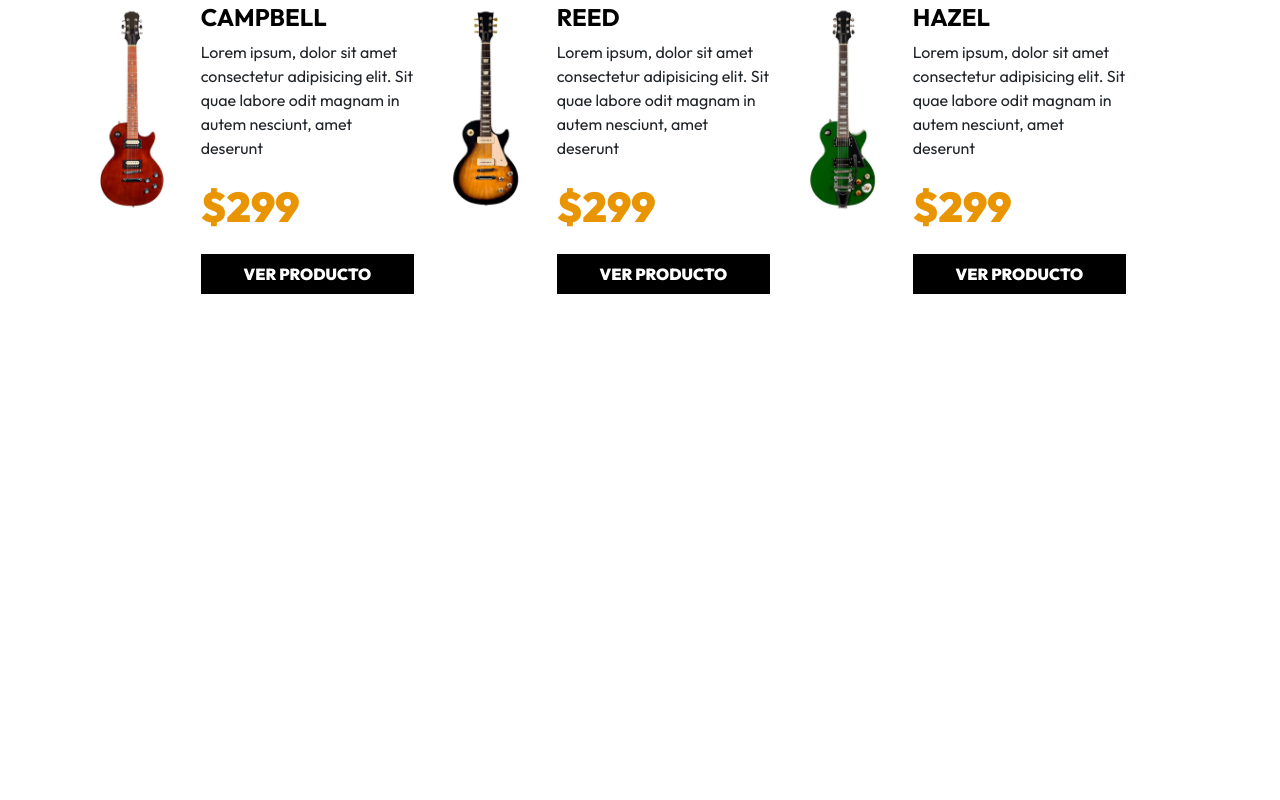
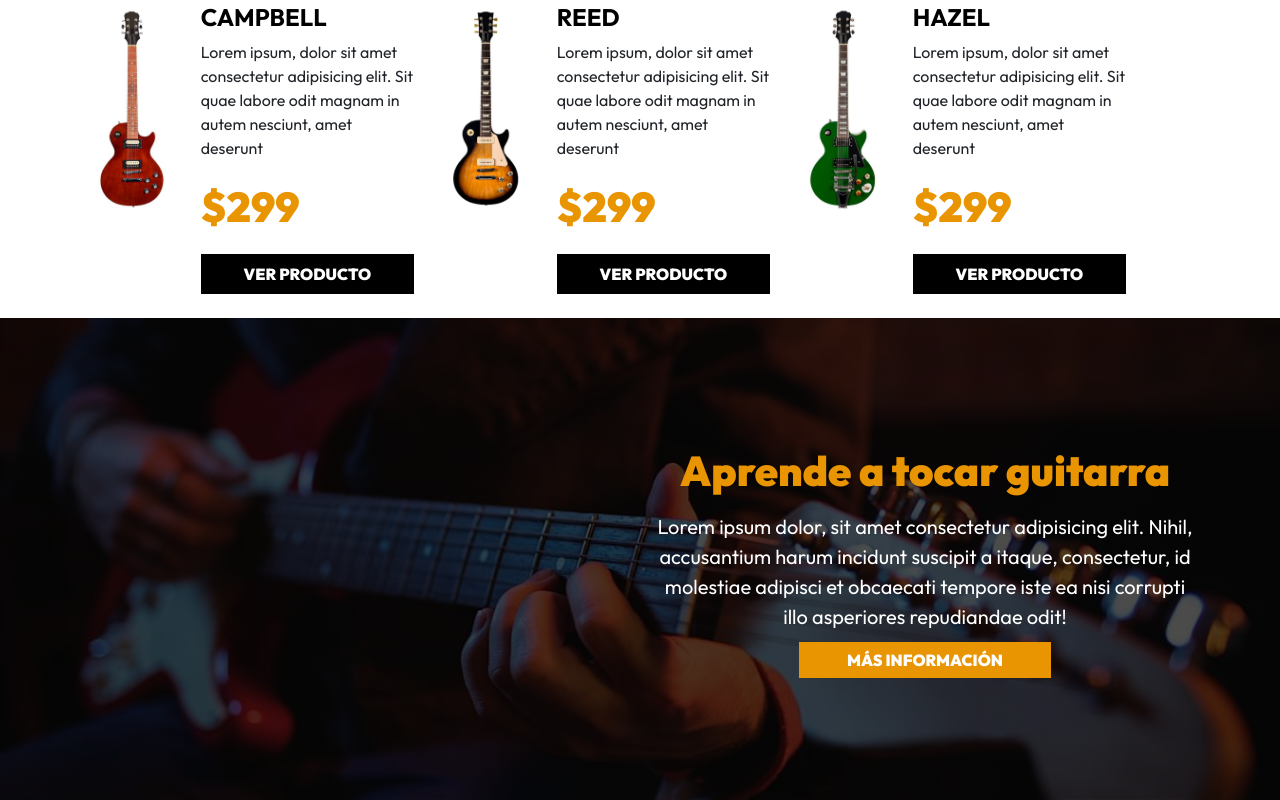
Before and after one commit to Naibaf93/GuitarLA, a website: page index.html in a window 1280 px wide. Shown: the part 1922-2722 px from the top of the page. Before the commit the page ends 2240 px from the top, so only its background shows below. Drawn offline with Linux system fonts and the light colour scheme.

Commit message:
creando la seccion de cursos

```diff
--- a/index.html
+++ b/index.html
@@ -191,5 +191,18 @@
             </div><!--Fin guitarra -->
         </div>
     </main>
+
+    <section class="cursos">
+        <div class="container-xl">
+            <div class="row justify-content-md-end">
+                <div class="col-md-6 text-center">
+                    <h3>Aprende a tocar guitarra</h3>
+                    <p class="text-white mt-3 fs-5">Lorem ipsum dolor, sit amet consectetur adipisicing elit. Nihil, accusantium harum incidunt suscipit a itaque, consectetur, id molestiae adipisci et obcaecati tempore iste ea nisi corrupti illo asperiores repudiandae odit!</p>
+
+                    <a href="#" class="text-uppercase bg-primary text-white py-2 px-5 mt-2 fw-black">Más información</a>
+                </div>
+            </div>
+        </div>
+    </section>
 </body>
 </html>
--- /dev/null
+++ b/src/scss/ui/_cursos.scss
@@ -0,0 +1,7 @@
+@use '../base/mixins' as m;
+
+.cursos {
+    padding-top: 8rem;
+    padding-bottom: 8rem;
+    @include m.background-image('../img/cursos_bg.jpg');
+}
--- a/src/scss/ui/_index.scss
+++ b/src/scss/ui/_index.scss
@@ -1 +1,2 @@
 @forward 'header';
+@forward 'cursos';
```
Also changed, not shown: build/css/app.css.
